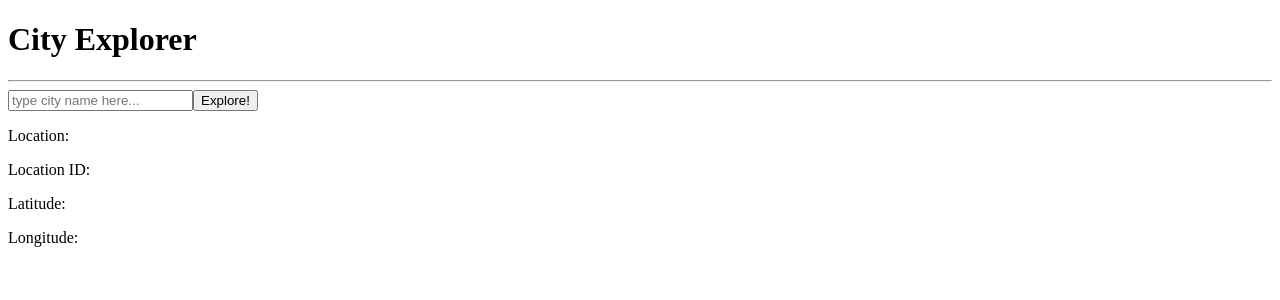
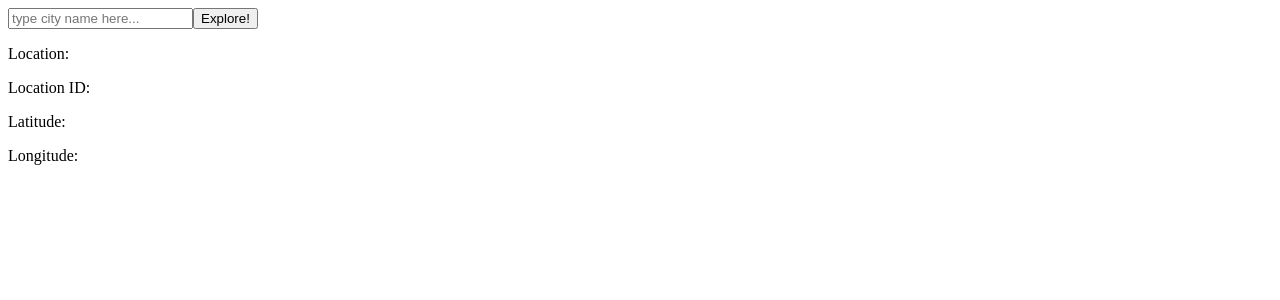
Before and after one commit to AnvayB/city-explorer, a React (Create React App) app: page / in a window 1280 px wide. Shown: the top 300 px of the page. Built offline with nearby package versions, Linux system fonts and the light colour scheme.

Commit message:
added basic formatting of page

```diff
--- a/src/App.js
+++ b/src/App.js
@@ -26,8 +26,8 @@ class App extends React.Component {
   render () {
     return (
       <div>
-        <h1>City Explorer</h1>
-        <hr />
+        {/* <h1>City Explorer</h1>
+        <hr /> */}
 
         <input onChange = {(e) => this.setState({ searchQuery: e.target.value})}
         placeholder = "type city name here..." type="text" />
```
